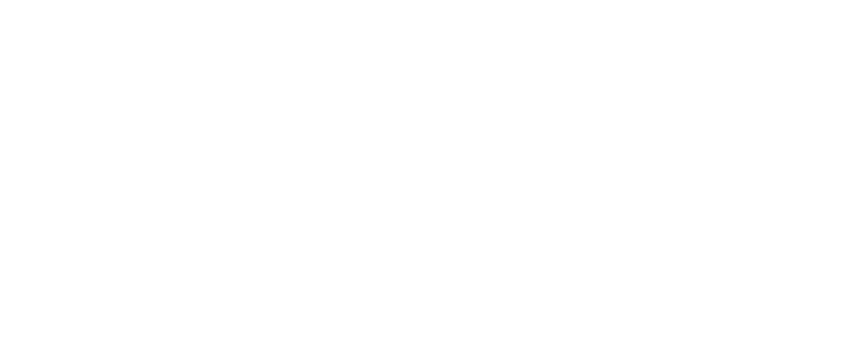
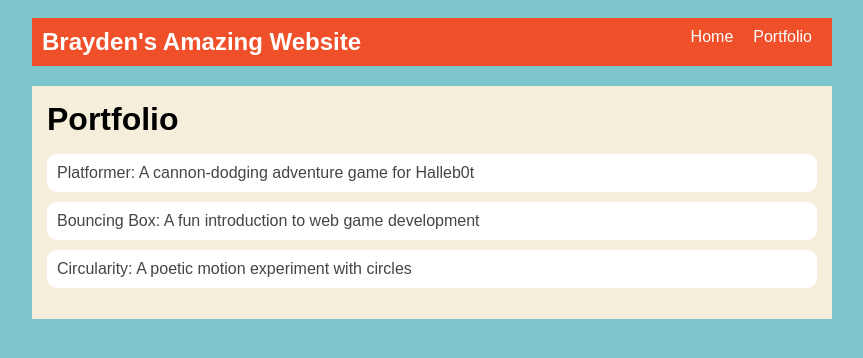
Before and after one commit to bscott020604/bscott020604.github.io, a plain HTML site: page portfolio.html in a window 1280 px wide. Shown: the whole page, without its empty margins (208-1071 px from the left). Drawn offline with Linux system fonts and the light colour scheme.

Commit message:
fixed up first page of website

```diff
--- a/portfolio.html
+++ b/portfolio.html
@@ -0,0 +1,43 @@
+
+<!DOCTYPE html>
+<html>
+  <head>
+    <title>Brayden Awesome Website</title>
+    <link rel="stylesheet" href="style.css" />
+  </head>
+
+  <body>
+    <!-- All content goes here -->
+    <div id="all-contents">
+    <nav>
+        <h1>Brayden's Amazing Website</h1>
+  <ul id="nav-ul">
+    <li class="nav-li">
+      <a href="index.html">Home</a>
+    </li>
+    <li class="nav-li">
+      <a href="portfolio.html">Portfolio</a>
+    </li>
+  </ul>
+    </nav>
+
+    <main>
+     <div class="content">
+    <h1>Portfolio</h1>
+    <ul id="portfolio">
+      <li>
+    <a href="fsd-projects/platformer/">Platformer: A cannon-dodging adventure game for Halleb0t</a>
+    </li>
+    <li>
+     <a href="fsd-projects/bouncing-box/">Bouncing Box: A fun introduction to web game development</a>
+    </li>
+    <li>
+     <a href="fsd-projects/circularity/">Circularity: A poetic motion experiment with circles</a>
+    </li>
+
+    </ul>
+     </div>
+    </main>
+    </div>
+  </body>
+</html>
--- a/style.css
+++ b/style.css
@@ -75,3 +75,28 @@
 h2, h3 {
     margin: 0px;
 }
+/* Portfolio styles */
+.content h1 {
+  color: black;
+}
+
+#portfolio {
+  list-style-type: none;
+  padding-left: 0;
+}
+
+#portfolio li {
+  background: #fff;
+  padding: 10px;
+  border-radius: 10px;
+  margin-bottom: 10px;
+}
+
+#portfolio li:hover {
+  background: #eee;
+}
+
+#portfolio a {
+  text-decoration: none;
+  color: #454545;
+}
```
